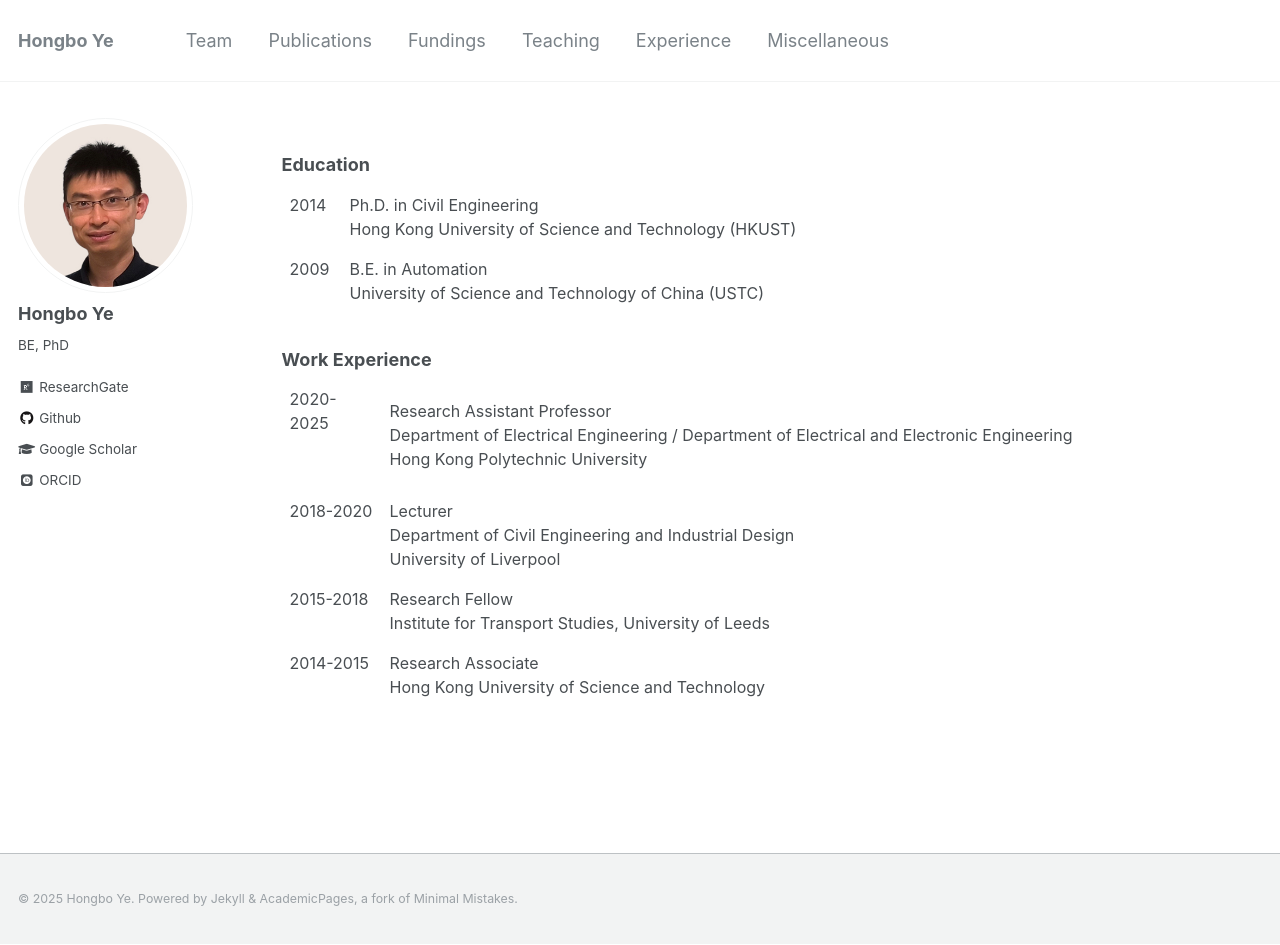
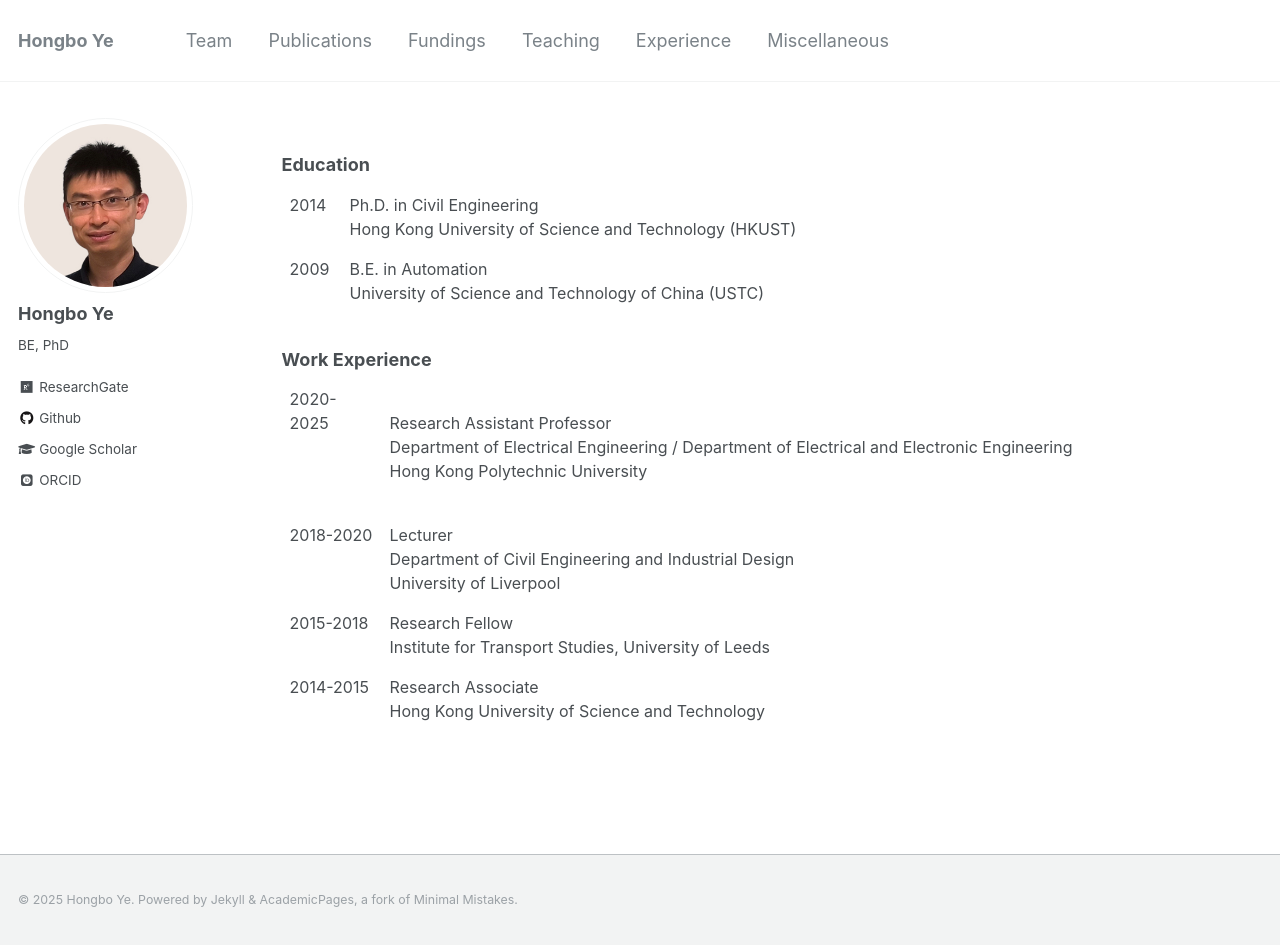
Before and after one commit to hb-ye/hb-ye.github.io, a Jekyll site: the page built from _pages/experience.md, in a window 1280 px wide and 945 px high. Built offline with Jekyll 4.4.1, drawn with Linux system fonts in a browser that asks for light colours; some web fonts are replaced.

Commit message:
Update experience.md

```diff
--- a/_pages/experience.md
+++ b/_pages/experience.md
@@ -38,7 +38,7 @@ author_profile: true
   </colgroup>
 
   <tr valign="top" style="border: none;">
-    <td style="border: none;"> 2020-2025 <br> &nbsp; <br> &nbsp; </td>
+    <td style="border: none;"> 2020-2025 <br> &nbsp; <br> &nbsp; <br> &nbsp; </td>
     <td style="border: none;"> Research Assistant Professor<br>Department of Electrical Engineering / Department of Electrical and Electronic Engineering<br>Hong Kong Polytechnic University </td>
   </tr>
   <tr valign="top" style=" border: none;">
```
